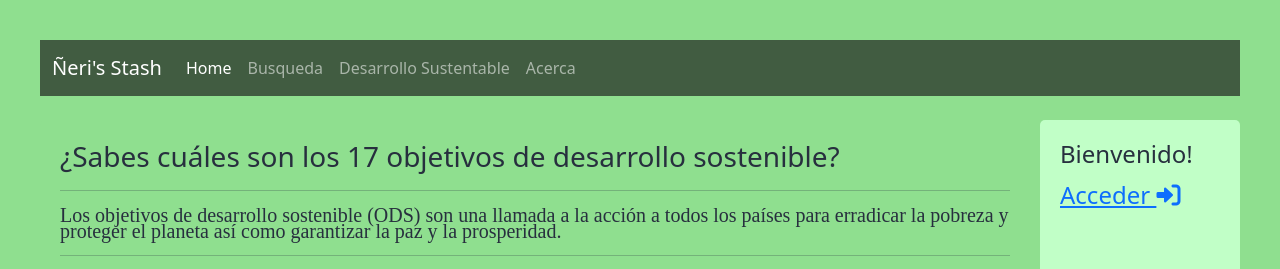
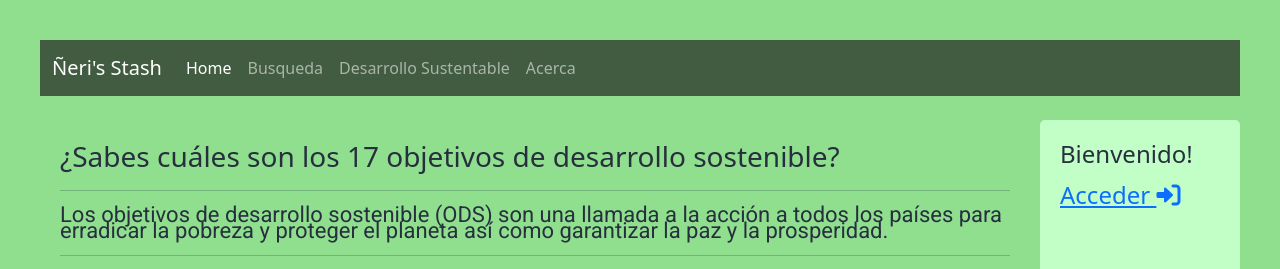
Before and after one commit to Pi7o/proyecto_informatorio_grupo14_2021, a Django app: page /ods/ in a window 1280 px wide. Shown: the top 269 px of the page. Run offline with Django 3.2, Linux system fonts and the light colour scheme; parts of the project's set-up code (start-up, migrations or seed data) failed here and were passed over; some libraries are stand-ins or nearby versions.

Commit message:
Update styles.css

```diff
--- a/static/styles.css
+++ b/static/styles.css
@@ -1,3 +1,13 @@
+html [class] > p,
+html * > * > p,
+html [class] > * > p,
+html [id] > * > p,
+html [class] > * > * > p,
+html [id] > * > * > p {
+    font-family: 'Roboto', sans-serif;
+    font-size: 22px;
+}
+
 .section-header p {
     font-family: 'Times New Roman', Times, serif;
     font-size: 20px;
```
